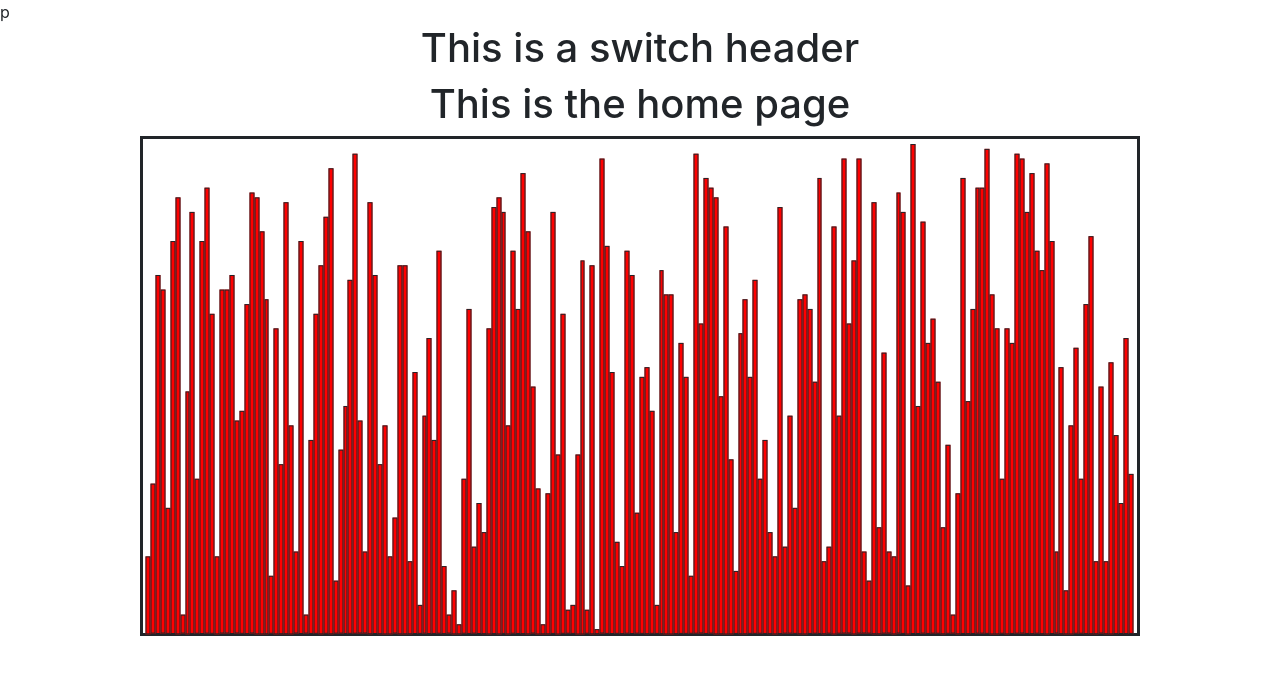
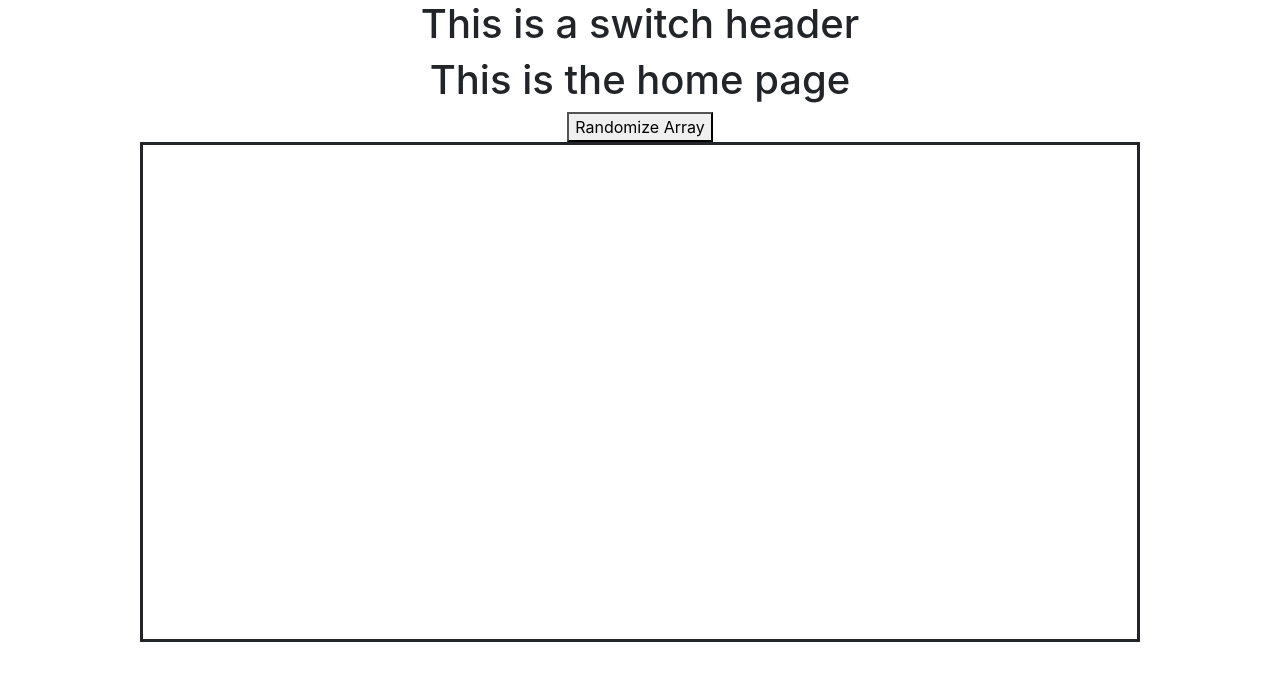
Before and after one commit to KentPham/Sorting-Visualizer, a React (Create React App) app: page / in a window 1280 px wide. Shown: the top 680 px of the page. Built offline with nearby package versions, Linux system fonts and the light colour scheme.

Commit message:
Added Randomizer

```diff
--- a/public/index.html
+++ b/public/index.html
@@ -3,7 +3,7 @@
   <head>
     <meta charset="utf-8" />
     <link rel="icon" href="%PUBLIC_URL%/favicon.ico" />
-    <link rel="stylesheet" href="https://maxcdn.bootstrapcdn.com/bootstrap/4.4.1/css/bootstrap.min.css" integrity="sha384-Vkoo8x4CGsO3+Hhxv8T/Q5PaXtkKtu6ug5TOeNV6gBiFeWPGFN9MuhOf23Q9Ifjh" crossorigin="anonymous" />p
+    <link rel="stylesheet" href="https://maxcdn.bootstrapcdn.com/bootstrap/4.4.1/css/bootstrap.min.css" integrity="sha384-Vkoo8x4CGsO3+Hhxv8T/Q5PaXtkKtu6ug5TOeNV6gBiFeWPGFN9MuhOf23Q9Ifjh" crossorigin="anonymous" />
     <meta name="viewport" content="width=device-width, initial-scale=1" />
     <meta name="theme-color" content="#000000" />
     <meta
--- a/src/components/bundles/homepage/Home.js
+++ b/src/components/bundles/homepage/Home.js
@@ -3,20 +3,35 @@ import Visualizer from "../visualizer";
 
 class Home extends Component {
 
-    render () {
+    constructor(props) {
+        super(props);
 
-        let nums = [];
+        this.state = {
+            nums: []
+        }
+        this.handleRandomClick = this.handleRandomClick.bind(this);
+    }
+
+    handleRandomClick() {
         let rand;
+        let tempNums = [];
 
         for (let i = 0; i < 200; i++) {
             rand = Math.round(1 + Math.random() * 100);
-            nums = [...nums, rand]
+            tempNums = [...tempNums, rand]
         }
+
+        this.setState({nums: [...tempNums]})
+    }
+    render () {
+
+        console.log(this.state.nums);
 
         return(
             <div>
                 <h1>This is the home page</h1>
-                <Visualizer array={nums} />
+                <button onClick={this.handleRandomClick}>Randomize Array</button>
+                <Visualizer array={this.state.nums} />
             </div>
         )
     }
```
